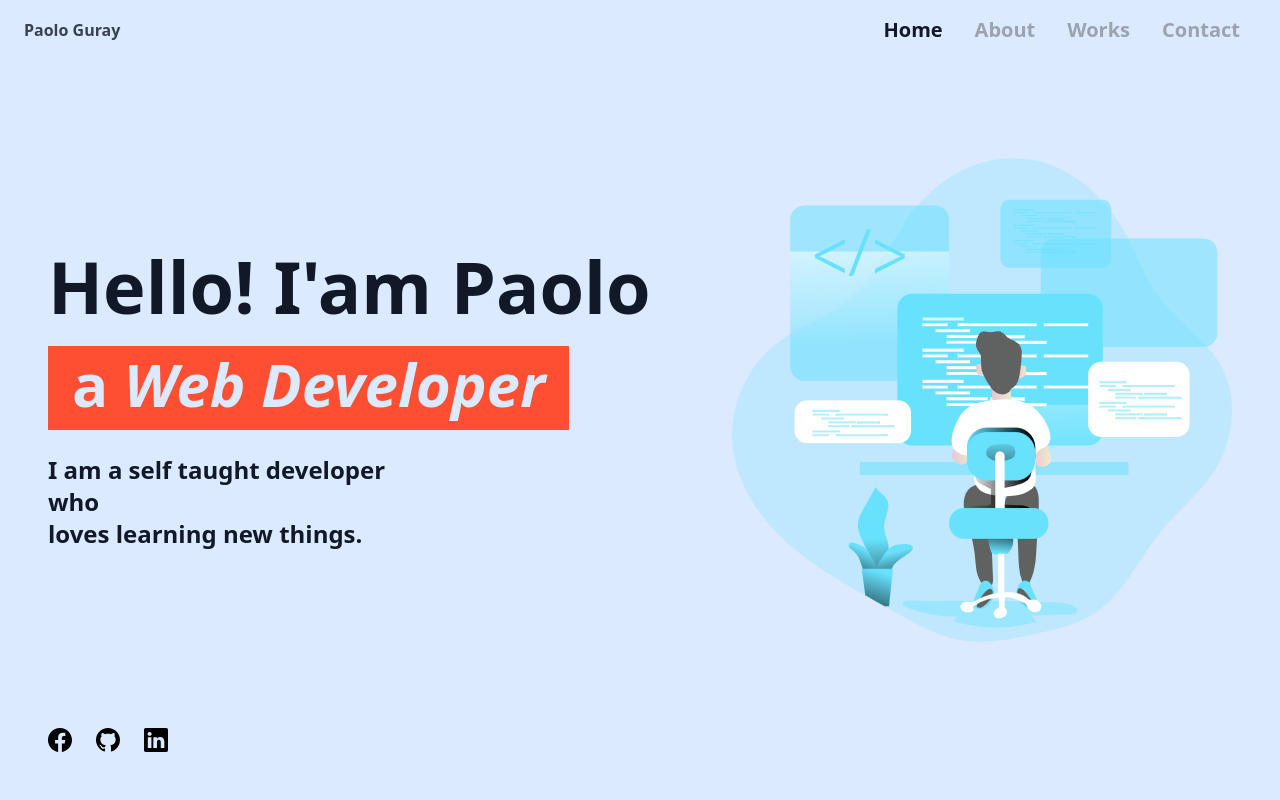
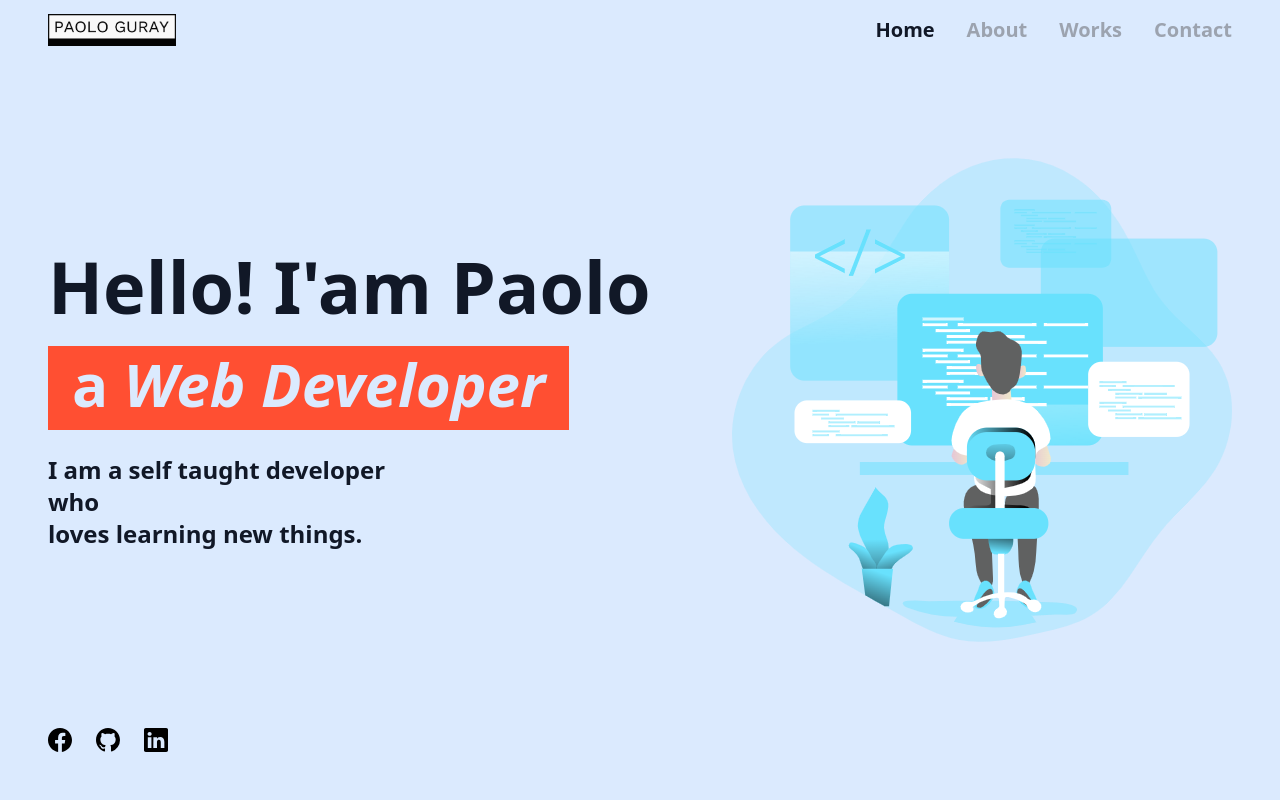
Before and after one commit to Froiod/Portfoliov3, a React (Vite) app: page / in a window 1280 px wide. Shown: the top 800 px of the page. Built offline with nearby package versions, Linux system fonts and the light colour scheme.

Commit message:
changed logo

```diff
--- a/src/components/Navbar.jsx
+++ b/src/components/Navbar.jsx
@@ -3,6 +3,7 @@ import { Link } from "react-scroll";
 import {motion} from 'framer-motion';
 import { AiOutlineHome, AiOutlineUser, AiOutlineSend } from 'react-icons/ai';
 import { BsBriefcase } from 'react-icons/bs'
+import logo from '../assets/logo.png'
 
 const menuItems = [
   {
@@ -82,11 +83,11 @@ function Navbar() {
         isSticky ? 'fixed top-0 w-full bg-white shadow-md z-50' : 'fixed top-0 w-full z-50'
       }`}
     >
-      <nav className="px-6">
-        <div className="flex w-full justify-between items-center py-4">
-          <a href="#" className="font-bold text-gray-700 -z-10">
-            Paolo Guray
-          </a>
+      <nav className="px-6 md:px-12">
+        <div className="flex w-full justify-between items-center py-4 md:py-[13.5px]">
+          <div className=''>
+            <img src={logo} alt="" className='w-24 md:w-32'/>
+          </div>
           <div className="flex md:hidden">
             <button type="button" id="menu-btn" className={`${isOpen ? "open hamburger md:hidden focus:outline-none block" : "hamburger md:hidden focus:outline-none block"}`} onClick={openMenu}>
               <span className="hamburger-top"></span>
@@ -94,12 +95,12 @@ function Navbar() {
               <span className="hamburger-bottom"></span>
             </button>
           </div>
-          <ul className='hidden md:flex md:items-center md:w-auto'>
+          <ul className='hidden md:flex md:items-center md:w-auto space-x-8'>
               {menuItems.map((menu) => (
               <li key={`link-${menu.item}`} className=''>
-              <Link activeClass="active" smooth spy to={menu.item} className="block mx-4 mt-2 md:mt-0 text-xl text-gray-400 font-semibold hover:text-gray-900 cursor-pointer">
+                <Link activeClass="active" smooth spy to={menu.item} className="block mt-2 md:mt-0 text-xl text-gray-400 font-semibold hover:text-gray-900 cursor-pointer">
                 {menu.item}
-              </Link>
+                </Link>
               </li>
             ))}
           </ul>
```
Also changed, not shown: src/assets/logo.png (added).
